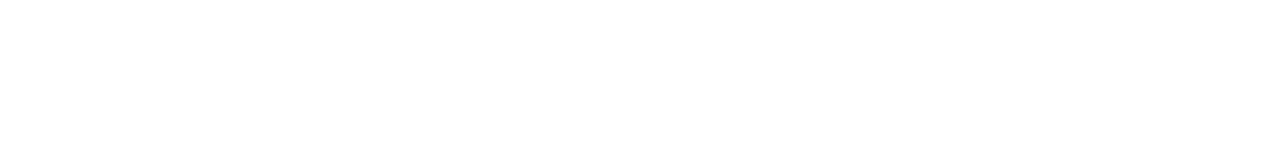
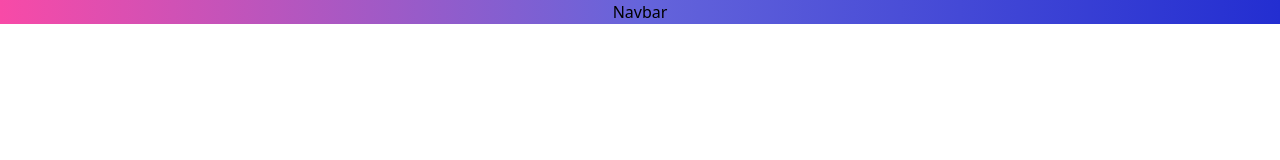
Before and after one commit to Ignun/proyectos, a plain HTML site: page index.html in a window 1280 px wide. Drawn offline with nearby package versions, Linux system fonts and the light colour scheme.

Commit message:
No se que hice aca

```diff
--- a/index.html
+++ b/index.html
@@ -1,13 +1,16 @@
 <!DOCTYPE html>
 <html lang="en">
 <head>
+    <script src="https://cdn.tailwindcss.com"></script>
     <meta charset="UTF-8">
     <meta http-equiv="X-UA-Compatible" content="IE=edge">
     <meta name="viewport" content="width=device-width, initial-scale=1.0">
+    <link rel="icon" type="image/x-icon" href="/images/favicon.ico">
     <title>Inicio</title>
-    <link rel="icon" type="image/x-icon" href="/images/favicon.ico">
 </head>
 <body>
-
+    <nav class="flex flex-row bg-gradient-to-r from-[#f84aa7] via-[#6564db] to-[#232ed1] justify-center">
+        Navbar
+    </nav>
 </body>
 </html>
```
